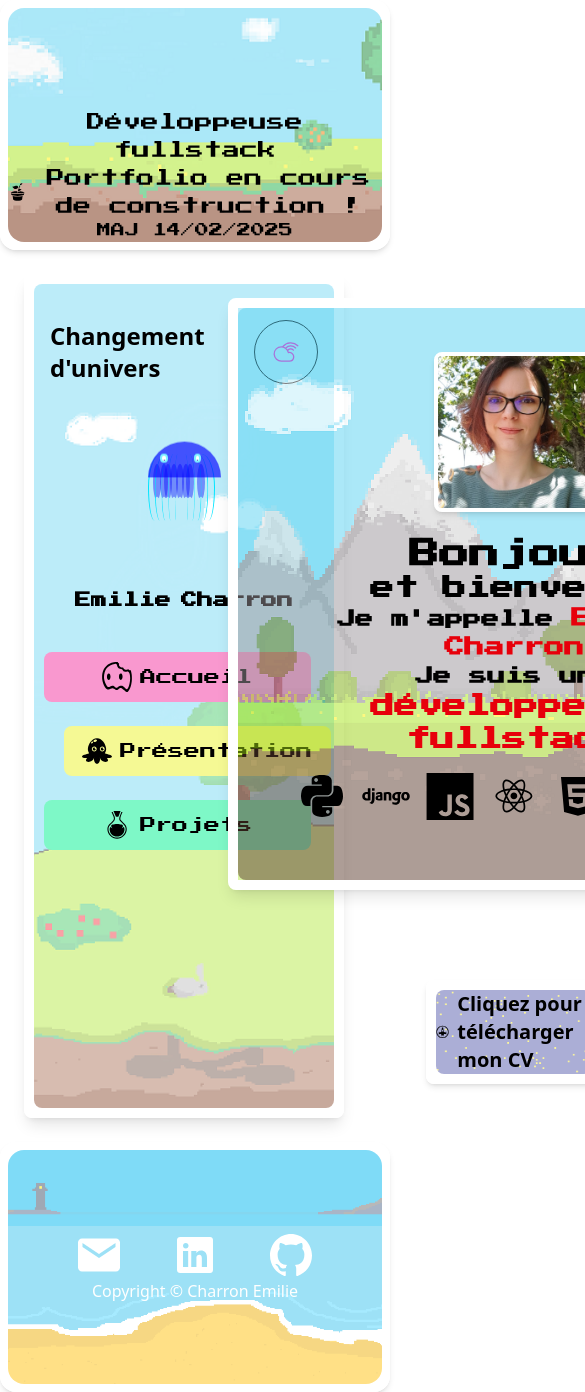
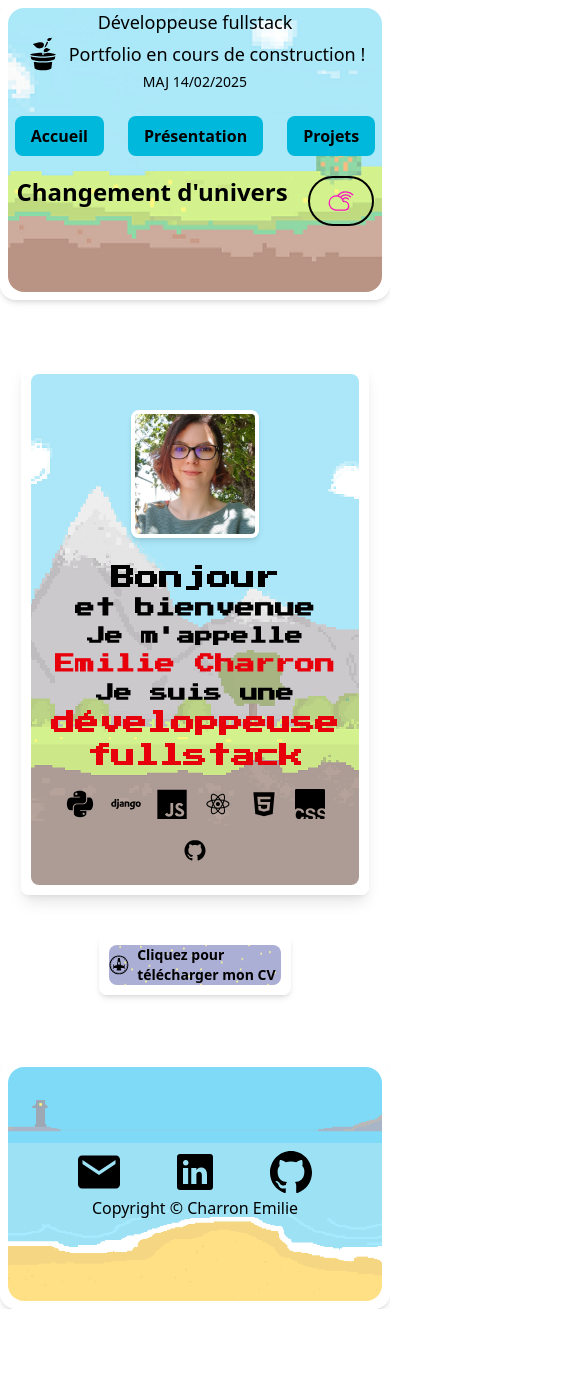
Before and after one commit to nefalis/portfolioNouveau, a React (Vite) app: page /home in a window 390 px wide. Shown: the top 1392 px of the page, 585 px wide, since content can reach past the window. After the commit the page ends 1309 px from the top, so only its background shows below. Built offline with nearby package versions, Linux system fonts and the light colour scheme; a web font is replaced by a local one.

Commit message:
update responsive

```diff
--- a/src/components/Footer.jsx
+++ b/src/components/Footer.jsx
@@ -19,10 +19,10 @@ const Footer = ({ isOn }) => {  // Accepter isOn en tant que prop
             )}
 
             {/* Liens sociaux */}
-            <nav className="relative flex space-x-12">
+            <nav className={`relative flex space-x-12 ${isOn ? 'text-white' : 'text-black'}`}>
                 <a
                     href="mailto:charron.emily@gmail.com"
-                    className="text-5xl text-white transition-colors hover:text-red-500"
+                    className="text-5xl transition-colors hover:text-red-500"
                 >
                     <IoMdMail />
                 </a>
@@ -30,7 +30,7 @@ const Footer = ({ isOn }) => {  // Accepter isOn en tant que prop
                     href="https://www.linkedin.com/in/emiliec-devweb/"
                     target="_blank"
                     rel="noopener noreferrer"
-                    className="text-5xl text-white transition-colors hover:text-red-500"
+                    className="text-5xl transition-colors hover:text-red-500"
                 >
                     <IoLogoLinkedin />
                 </a>
@@ -38,13 +38,13 @@ const Footer = ({ isOn }) => {  // Accepter isOn en tant que prop
                     href="https://github.com/nefalis"
                     target="_blank"
                     rel="noopener noreferrer"
-                    className="text-5xl text-white transition-colors hover:text-red-500"
+                    className="text-5xl transition-colors hover:text-red-500"
                 >
                     <IoLogoGithub />
                 </a>
             </nav>
 
-            <p className="relative font-['Press Start 2P'] text-center text-white">
+            <p className={`relative font-['Press Start 2P'] text-center ${isOn ? 'text-white' : 'text-black'}`}>
                 Copyright © Charron Emilie
             </p>
         </div>
--- a/src/components/Header.jsx
+++ b/src/components/Header.jsx
@@ -5,45 +5,44 @@ import { GiSeedling } from "react-icons/gi";
 import { NavLink } from 'react-router-dom';
 import ToggleButton from '../components/toggleBtn/ToggleBtn';
 
-
 const Header = ({ isOn, setIsOn }) => {
     return (
         <div
-            className={`border-8 border-white mx-auto shadow-md rounded-2xl max-w-[1200px] w-full ${isOn ? 'h-[280px]' : 'h-[250px]'} relative overflow-hidden transition-all duration-500`}
+            className={`border-8 border-white mx-auto shadow-md rounded-2xl max-w-[1200px] w-full ${isOn ? 'h-[300px]' : 'h-[300px]'} relative overflow-hidden transition-all duration-500`}
         >
-            {/* Changement dynamique d'image selon l'état isOn */}
+            {/* Image de fond */}
             <img
                 className={`absolute top-0 left-0 w-full h-full object-cover rounded-2xl opacity-50 transition-all duration-500`}
                 src={isOn ? Cover : Landscape}
                 alt="Paysage en pixel art"
             />
 
-            {/* Texte centré avec position et couleur ajustées */}
+            {/* Texte centré */}
             <div
-                className={`relative flex flex-col items-center justify-center text-center ${isOn ? 'top-[20px] text-white' : 'top-[100px] text-black'} font-['Press_Start_2P']`}
+                className={`relative flex flex-col items-center justify-center text-center
+                ${isOn ? 'top-[20px] text-white' : 'top-0 sm:top-[50px] md:top-[10px] lg:top-[100px] text-black'}
+                font-["Press_Start_2P"]`}
             >
-                <h2 className="text-lg md:text-4xl">Développeuse fullstack</h2>
-                <h2 className="flex items-center gap-2 text-lg md:text-xl">
+                <h2 className="text-lg sm:text-2xl md:text-4xl">Développeuse fullstack</h2>
+                <h2 className="flex items-center gap-2 text-lg sm:text-xl md:text-2xl">
                     <GiSeedling className="text-4xl" /> Portfolio en cours de construction !
                 </h2>
-                <h3 className="text-sm md:text-base">MAJ 14/02/2025</h3>
+                <h3 className="text-sm sm:text-base md:text-lg">MAJ 14/02/2025</h3>
             </div>
 
-            {/* Boutons visibles sous le header si le sidebar est caché */}
-            {isOn && (
-            <>
-                <nav className="flex justify-center space-x-6 mt-6 relative">
-                    <NavLink to='/home' className="bg-cyan-500 text-black px-4 py-2 rounded-lg cursor-pointer hover:bg-sky-700">Accueil</NavLink>
-                    <NavLink to='/about' className="bg-cyan-500 text-black px-4 py-2 rounded-lg cursor-pointer hover:bg-sky-700">Présentation</NavLink>
-                    <NavLink to='/project' className="bg-cyan-500 text-black px-4 py-2 rounded-lg cursor-pointer hover:bg-sky-700">Projets</NavLink>
-                </nav>
-                <div className="relative flex justify-center p-4">
-                    <ToggleButton isOn={isOn} setIsOn={setIsOn} />
-                </div>
-            </>
-        )}
+            {/* Boutons de navigation toujours visibles */}
+            <nav className="flex justify-center space-x-6 mt-6 relative font-bold">
+                <NavLink to='/home' className="bg-cyan-500 text-black px-4 py-2 rounded-lg cursor-pointer hover:bg-sky-700">Accueil</NavLink>
+                <NavLink to='/about' className="bg-cyan-500 text-black px-4 py-2 rounded-lg cursor-pointer hover:bg-sky-700">Présentation</NavLink>
+                <NavLink to='/project' className="bg-cyan-500 text-black px-4 py-2 rounded-lg cursor-pointer hover:bg-sky-700">Projets</NavLink>
+            </nav>
 
+            {/* Toggle Button */}
+            <div className="relative flex justify-center p-0 md:p-2">
+                <ToggleButton isOn={isOn} setIsOn={setIsOn} />
+            </div>
         </div>
     );
 };
+
 export default Header;
--- a/src/components/PresentationCard.jsx
+++ b/src/components/PresentationCard.jsx
@@ -8,44 +8,32 @@ import Mountain from '../assets/montagne.png';
 
 
 const PresentationCard = () => {
-    // Récupération de isOn depuis Layout
     const { isOn } = useOutletContext();
 
     return (
-        <div
-            className={`relative flex flex-col items-center justify-center border-10 border-white shadow-lg p-5 rounded-lg transition-all duration-500
-                ${isOn ? 'bg-gray-800 text-white' : 'bg-transparent text-black'}`}
-        >
-            {/* Image de fond : si isOn est false, on l'affiche */}
+        <div className={`relative flex flex-col md:flex-row items-center justify-center border-10 border-white shadow-lg p-5 rounded-lg transition-all duration-500
+            ${isOn ? 'bg-gray-800 text-white' : 'bg-transparent text-black'}
+        `}>
+            {/* Image de fond (uniquement si isOn est false) */}
             {!isOn && (
-                <img
-                    className="absolute inset-0 w-full h-full object-cover opacity-50 rounded-lg transition-opacity duration-500"
-                    src={Mountain}
-                    alt="pixel art montagne"
-                />
+                <img className="absolute inset-0 w-full h-full object-cover opacity-50 rounded-lg" src={Mountain} alt="pixel art montagne" />
             )}
 
-            {/* Contenu principal */}
-            <div className="relative text-center z-10 transition-all duration-500">
-                {/* Photo de l'utilisateur */}
-                <img
-                    className="relative object-cover w-40 h-40 rounded-lg border-4 border-white shadow-md mx-auto my-6"
-                    src={photoMe}
-                    alt="photo_Emilie_Charron"
-                />
+            {/* Contenu principal responsive */}
+            <div className="relative flex flex-col md:flex-row items-center text-center md:text-left z-10">
+                {/* Photo */}
+                <img className="w-32 h-32 md:w-40 md:h-40 object-cover rounded-lg border-4 border-white shadow-md mx-auto md:mr-6 my-4" src={photoMe} alt="photo_Emilie_Charron" />
 
-                <h1 className="relative mt-2 text-3xl font-bold">Bonjour</h1>
-                <h2 className="relative text-2xl font-semibold">et bienvenue</h2>
-                <p className="relative font-semibold text-lg">
-                    Je m'appelle <b className="text-red-600 text-xl">Emilie Charron</b>
-                </p>
-                <p className="relative font-semibold text-lg">Je suis une</p>
-                <p className="relative font-semibold text-lg">
-                    <b className="text-red-600 text-2xl">développeuse fullstack</b>
-                </p>
+                {/* Texte */}
+                <div>
+                    <h1 className="mt-2 text-2xl md:text-3xl font-bold">Bonjour</h1>
+                    <h2 className="text-xl md:text-2xl font-semibold">et bienvenue</h2>
+                    <p className="font-semibold text-lg">Je m'appelle <b className="text-red-600 text-xl">Emilie Charron</b></p>
+                    <p className="font-semibold text-lg">Je suis une</p>
+                    <p className="font-semibold text-lg"><b className="text-red-600 text-2xl">développeuse fullstack</b></p>
 
-                {/* Icônes des technologies */}
-                <div className="relative flex gap-4 mt-4 text-5xl m-10">
+                    {/* Icônes */}
+                    <div className="flex flex-wrap justify-center md:justify-start gap-4 mt-4 text-3xl md:text-5xl">
                         <FaPython />
                         <DiDjango />
                         <DiJsBadge />
@@ -56,6 +44,7 @@ const PresentationCard = () => {
                     </div>
                 </div>
             </div>
+        </div>
     );
 };
 
--- a/src/components/Sidebar/Sidebar.jsx
+++ b/src/components/Sidebar/Sidebar.jsx
@@ -13,7 +13,8 @@ const audio = new Audio(pew);
 
 const Sidebar = ({ isOn, setIsOn }) => {
     return (
-        <div className={`min-h-screen border-10 border-white shadow-lg rounded-lg m-6 relative w-80 transition-all duration-500 ${isOn ? 'hidden' : 'block'}`}>
+        <div className={`min-h-screen border-10 border-white shadow-lg rounded-lg m-6 relative w-80 transition-all duration-500 hidden lg:block ${isOn ? 'hidden' : 'block'}`}>
+
             <img className="absolute w-full h-full object-cover opacity-40 rounded-lg" src={ImgSidebar} alt="pixel art paysage" />
 
             <div className="relative flex justify-center p-4">
--- a/src/components/toggleBtn/ToggleBtn.jsx
+++ b/src/components/toggleBtn/ToggleBtn.jsx
@@ -9,13 +9,16 @@ const ToggleButton = ({ isOn, setIsOn }) => {
 
     return (
         <div className="toggleComponent">
-        <h2 className="text-2xl font-bold">Changement d'univers</h2>
+            <h2 className="text-2xl font-bold">Changement d'univers</h2>
 
-        <button className={`on-off-button ${isOn ? 'on' : 'off'}`} onClick={handleClick}>
-            <span className="text-3xl">
-            {isOn ? <CiRainbow /> : <CiCloudRainbow />}
-            </span>
-        </button>
+            <button
+                className={`on-off-button ${isOn ? 'on' : 'off'} ${isOn ? 'border-white' : 'border-black'}`}
+                onClick={handleClick}
+            >
+                <span className="text-3xl">
+                    {isOn ? <CiRainbow /> : <CiCloudRainbow />}
+                </span>
+            </button>
         </div>
     );
 };
--- a/src/components/toggleBtn/toggle.css
+++ b/src/components/toggleBtn/toggle.css
@@ -10,17 +10,19 @@
     padding: 8px 16px;
     cursor: pointer;
     font-weight: bold;
-    border: 1px solid black;
+    border: 2px solid;
     border-radius: 50px;
-
+    transition: border-color 0.3s ease-in-out;
 }
 
 .on-off-button.on {
     color: blueviolet;
     font-weight: bold;
+    border-color: white;
 }
 
 .on-off-button.off {
     color: rgb(250, 18, 192);
     font-weight: bold;
+    border-color: black;
 }
--- a/src/pages/Home/home.css
+++ b/src/pages/Home/home.css
@@ -5,7 +5,6 @@
     flex-direction: column;
     align-items: center;
     justify-content: center;
-    height: 100vh;
 }
 
 .presentation {
@@ -15,7 +14,6 @@
     justify-content: center;
     align-items: center;
     width: 100%;
-    height: 100%;
 }
 
 .buttonCvHome {
@@ -24,5 +22,56 @@
     align-items: center;
     width: 100%;
     margin-top: 20px;
-    height: 100%;
+    height: 50px;
 }
+
+@media (max-width: 768px) {
+    .home {
+        height: auto;
+        padding: 20px;
+    }
+
+    .presentation {
+        flex-direction: column;
+        text-align: center;
+    }
+
+    .buttonCvHome {
+        width: 90%;
+    }
+}
+
+@media (max-width: 480px) {
+    .presentation {
+        margin: 20px;
+    }
+
+    .buttonCvHome p {
+        font-size: 14px;
+    }
+}
+
+@media (max-width: 768px) {
+    .home {
+        height: auto;
+        padding: 20px;
+        display: flex;
+        flex-direction: column;
+        align-items: center;
+        justify-content: center;
+    }
+
+    .presentation {
+        flex-direction: column;
+        text-align: center;
+        height: auto;
+        margin-bottom: 10px;
+    }
+
+    .buttonCvHome {
+        width: 90%;
+        height: 100px;
+        margin-top: 10px;
+
+    }
+}
--- a/src/pages/Layout.jsx
+++ b/src/pages/Layout.jsx
@@ -7,19 +7,19 @@ import Sidebar from '../components/Sidebar/Sidebar';
 const Layout = ({ isOn, setIsOn }) => {
     return (
         <div className={`Layout min-h-screen transition-all duration-500 ${isOn ? 'bg-gray-900 text-white' : 'bg-white text-black'}`}>
+            {/* HEADER avec navigation intégrée en mode mobile */}
             <Header isOn={isOn} setIsOn={setIsOn} />
 
-            <div className={`flex ${isOn ? 'justify-center' : ''} transition-all duration-500`}>
-                {/* Sidebar cachée si isOn est activé */}
-                {!isOn && <Sidebar isOn={isOn} setIsOn={setIsOn} />}
+            <div className="flex">
+                {/* Sidebar affichée uniquement en mode desktop */}
+                {!isOn && <Sidebar isOn={isOn} setIsOn={setIsOn} className="hidden lg:block" />}
 
-                {/* Contenu principal avec transmission de isOn */}
-                <div className={`main-content flex-1 p-6 ${isOn ? 'w-full' : 'w-3/4'}`}>
+                {/* Contenu principal */}
+                <div className={`main-content flex-1 p-6 ${isOn ? 'w-full' : 'lg:w-3/4 w-full'}`}>
                     <Outlet context={{ isOn }} />
                 </div>
             </div>
 
-            {/* Transmettre isOn comme prop au Footer */}
             <Footer isOn={isOn} />
         </div>
     );
```
Also changed, not shown: src/components/Sidebar/sidebar.css (line endings or trailing spaces). Lines whose indentation alone changed are shown as unchanged.
